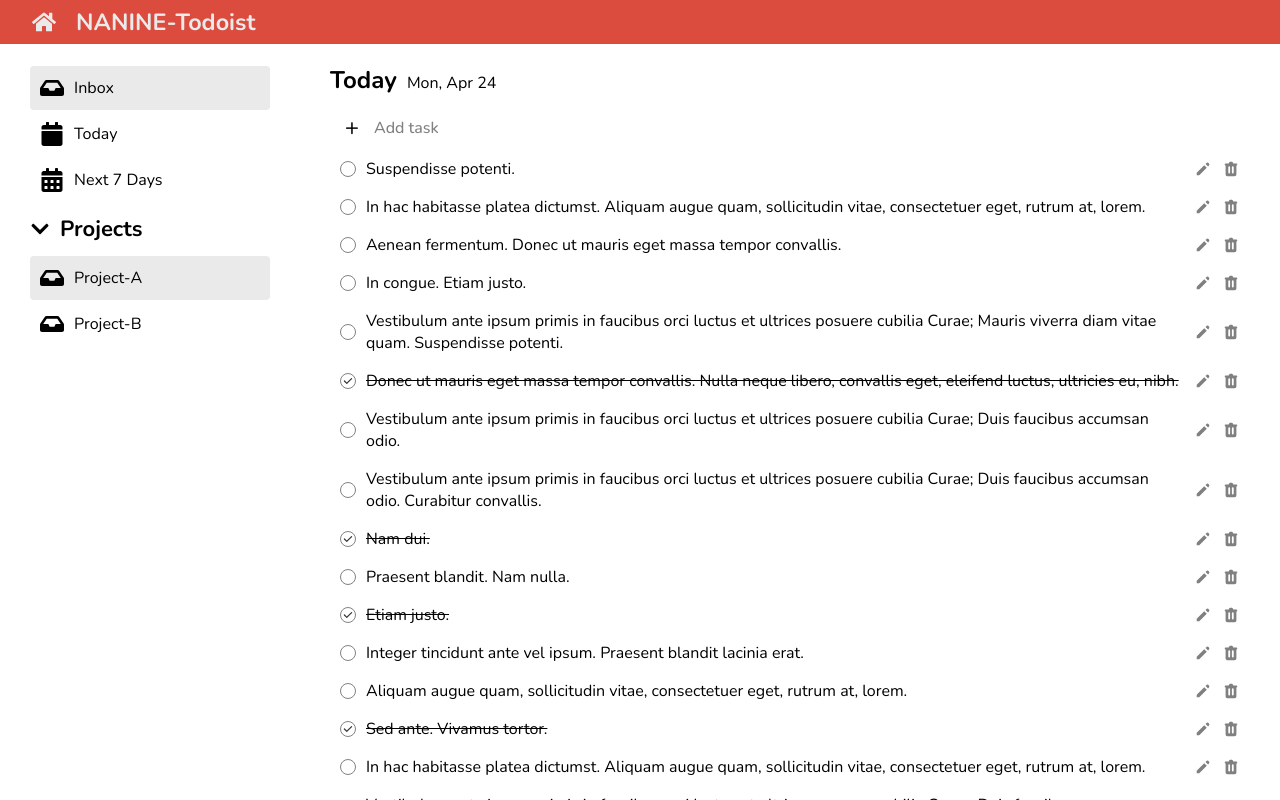
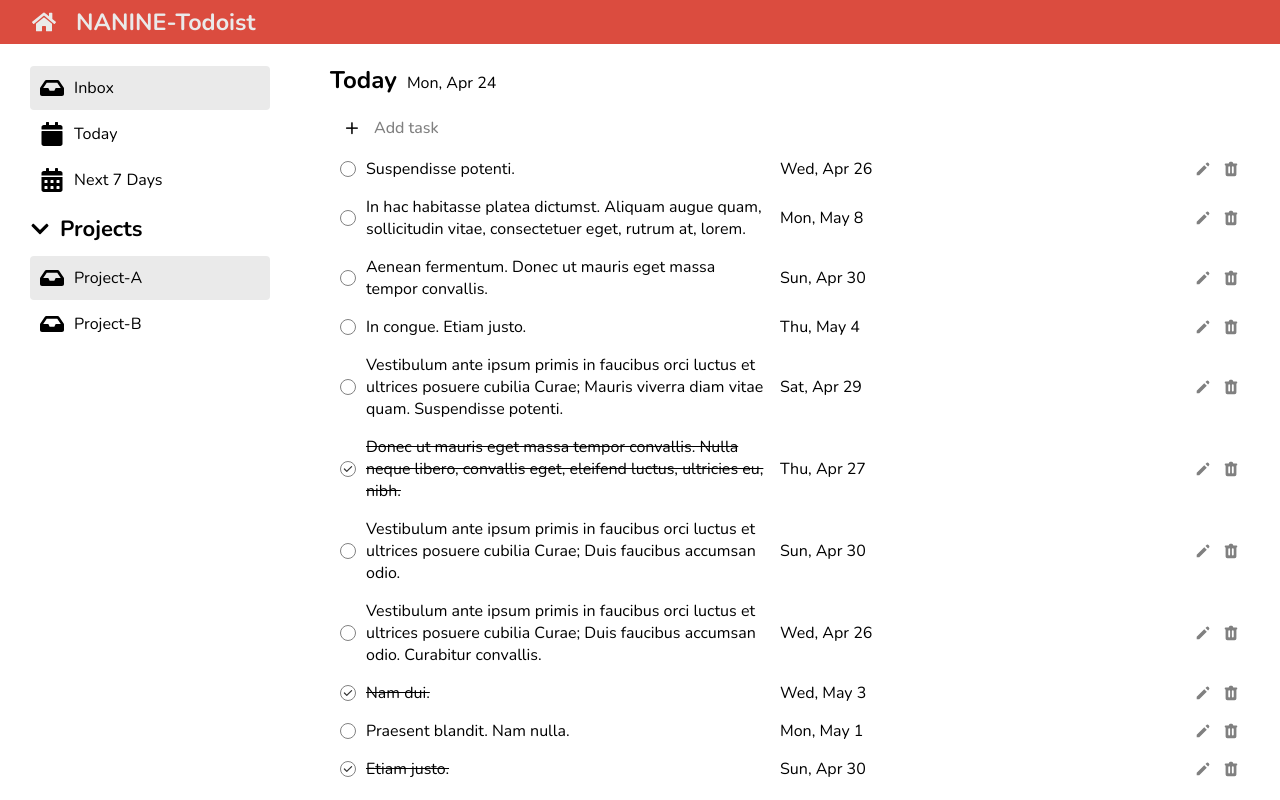
Before and after one commit to NANAIPRM/CC14-TODOLIST, a React (Create React App) app: page / in a window 1280 px wide. Built offline with nearby package versions, Linux system fonts and the light colour scheme.

Commit message:
finish Utils date function

```diff
--- a/package.json
+++ b/package.json
@@ -6,6 +6,7 @@
     "@testing-library/jest-dom": "^5.16.5",
     "@testing-library/react": "^13.4.0",
     "@testing-library/user-event": "^13.5.0",
+    "prop-types": "^15.8.1",
     "react": "^18.2.0",
     "react-dom": "^18.2.0",
     "react-icons": "^4.8.0",
--- a/src/components/Todo/AddTodo.jsx
+++ b/src/components/Todo/AddTodo.jsx
@@ -21,7 +21,7 @@
         </div>
       ) : (
         <TodoForm
-          submitText="Add task"
+          submitText="Add Task"
           onSetIsShowForm={setIsAddMode}
           onAddTodo={onAddTodo}
         />
--- a/src/components/Todo/TodoHeader.jsx
+++ b/src/components/Todo/TodoHeader.jsx
@@ -1,14 +1,25 @@
 import styles from "./TodoHeader.module.scss";
+import { getFormattedDate } from "../../utils/DateUtils";
 
-export function TodoHeader(props) {
-  const now = new Date();
-  const options = { weekday: "short", month: "short", day: "numeric" };
-  // console.log(now.toLocaleDateString('en-US',options))
+// export function TodoHeader(props) {
+//     const now = new Date();
+//     const options = { weekday: 'short', month: 'short', day: 'numeric' };
+//     // console.log(now.toLocaleDateString('en-US',options))
+//     console.log(props.title)  // Today
+//     console.log(props.titel) // undefined
+//     return (
+//         <div className={styles.header}>
+//             <h1>{props.title}</h1>
+//             <p>{now.toLocaleDateString('en-US', options)}</p>
+//         </div>
+//     );
+// }
 
+export function TodoHeader({ title }) {
   return (
     <div className={styles.header}>
-      <h1>{props.title}</h1>
-      <p>{now.toLocaleDateString("en-US", options)}</p>
+      <h1>{title}</h1>
+      <p>{getFormattedDate(Date.now())}</p>
     </div>
   );
 }
--- a/src/components/Todo/TodoItem.jsx
+++ b/src/components/Todo/TodoItem.jsx
@@ -2,6 +2,7 @@
 import { useState } from "react";
 import { HiCheck, HiPencil, HiTrash } from "react-icons/hi";
 import { TodoForm } from "./TodoForm";
+import { getFormattedDate } from "../../utils/DateUtils";
 
 //todoSchema :  {id:1, task: asdadsasdas, status : false, due_date : 2002-04-20}
 export function TodoItem({ todo, onEditTodo, onDeleteTodo }) {
@@ -45,7 +46,7 @@
             <HiCheck className={checkboxStyle} />
           </div>
           <p className={taskStyle}>{todo.task}</p>
-
+          <p>{getFormattedDate(todo.due_date)}</p>
           <div className={styles.edit__icon} onClick={handleOpenEditMode}>
             <HiPencil />
           </div>
--- /dev/null
+++ b/src/utils/DateUtils.js
@@ -0,0 +1,9 @@
+// OUTPUT : Wed, Apr 26
+export const getFormattedDate = (dateTime) => {
+  const dayObj = new Date(dateTime);
+  const options = { weekday: "short", month: "short", day: "numeric" };
+
+  let formattedDateStr = dayObj.toLocaleDateString(dayObj, options);
+
+  return formattedDateStr;
+};
```
Also changed, not shown: src/components/Todo/TodoForm.jsx (+16 -4 lines), 1 other file (tests, documents, lock files or other folders).
